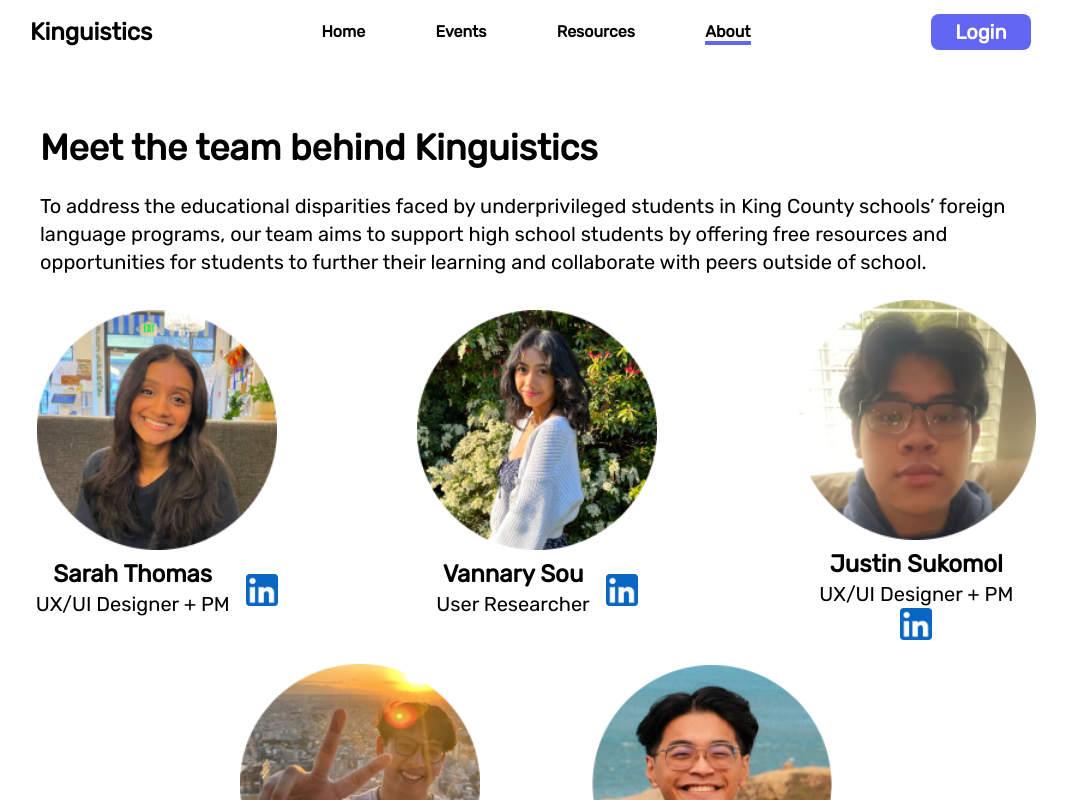
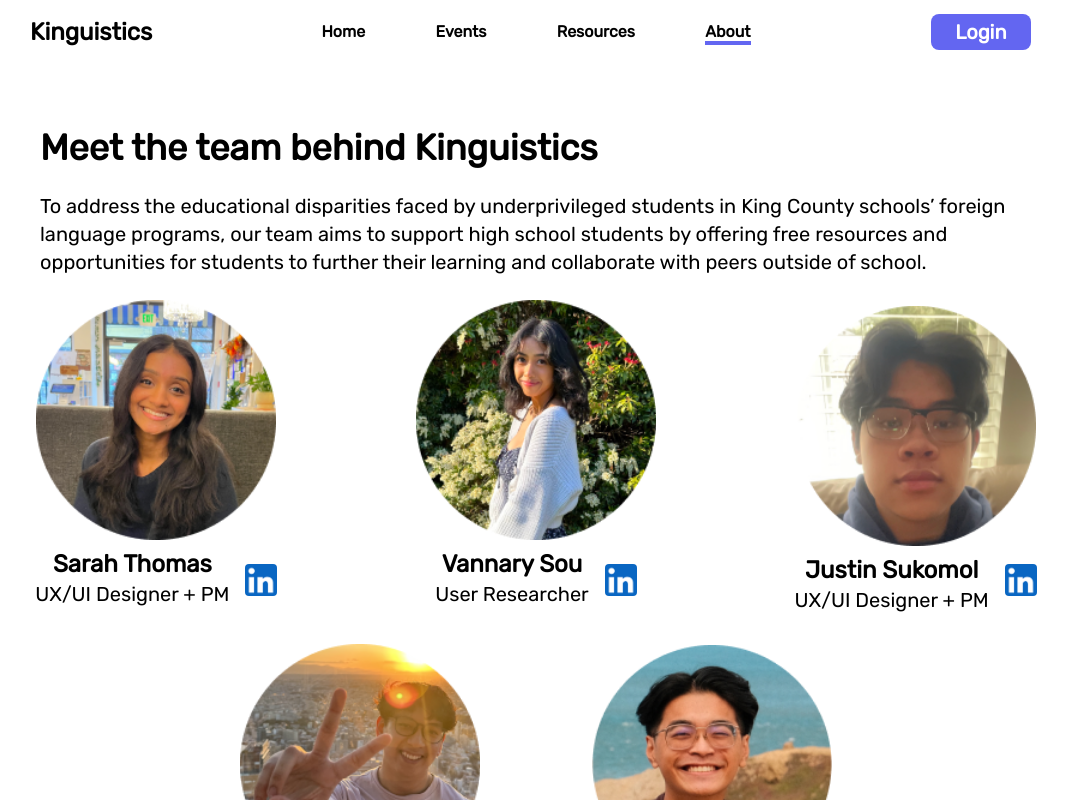
Before and after one commit to UW-INFO442-AU23/jelly-cats, a React (Create React App) app: page /About in a window 1280 px wide. Shown: the top 800 px of the page, without its empty margins (104-1172 px from the left). Built offline with nearby package versions, Linux system fonts and the light colour scheme; no server answers.

Commit message:
fixed justin linkedin

```diff
--- a/src/components/About/About.js
+++ b/src/components/About/About.js
@@ -52,10 +52,10 @@ export default function About(props) {
                             <div className="flex flex-col items-center justify-center">
                                 <p className="mt-3 text-lg font-bold md:mt-2 md:text-2xl">Justin Sukomol</p>
                                 <p className="mb-3 md:mb-0 md:text-xl">UX/UI Designer + PM</p>
-                                <a href="https://www.linkedin.com/in/justinsukomol/" target="_blank">
-                                    <img className="h-8 rounded" src={linkedin} alt="linkedin profile" />
-                                </a>
                             </div>
+                            <a href="https://www.linkedin.com/in/justinsukomol/" target="_blank">
+                                <img className="h-8 rounded" src={linkedin} alt="linkedin profile" />
+                            </a>
                         </div>
                     </div>
                 </div>
```
